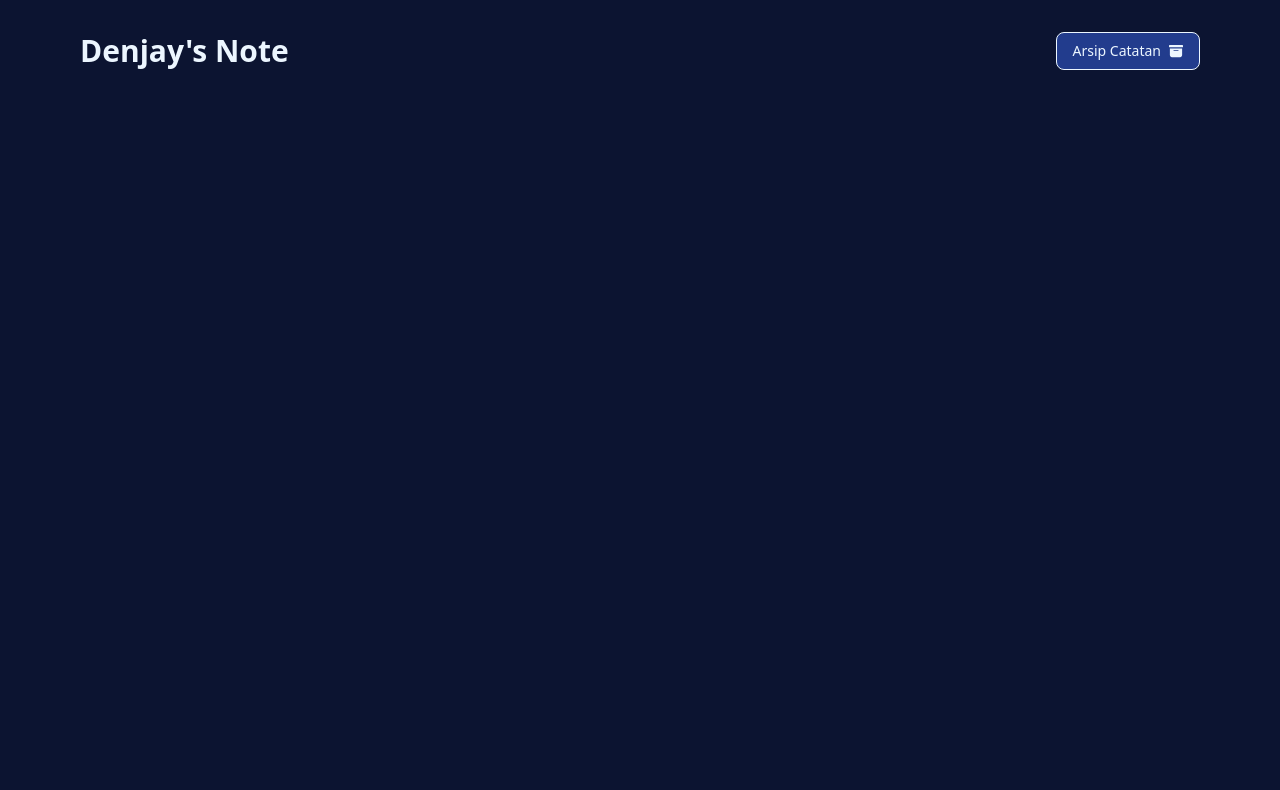
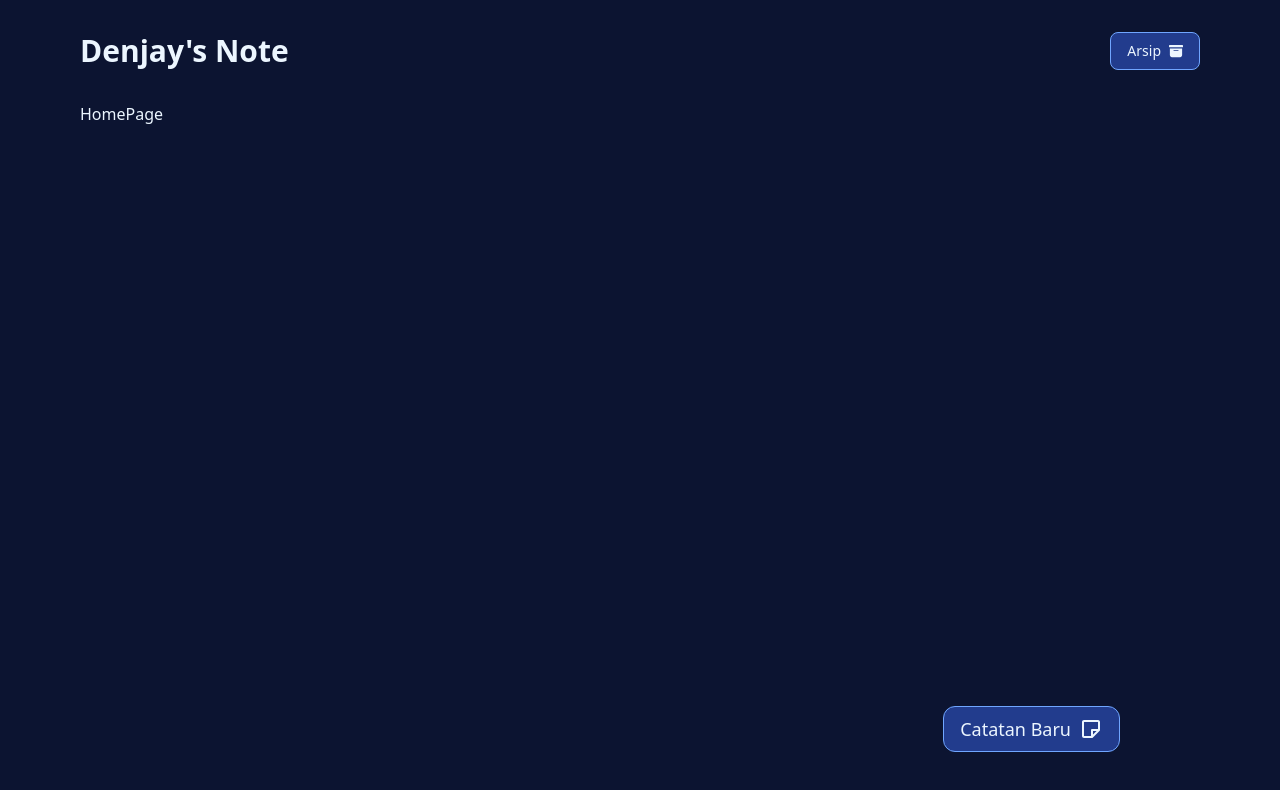
Before and after one commit to denjayx/react-note-app, a React (Vite) app: page / in a window 1280 px wide. Shown: the top 790 px of the page. Built offline with nearby package versions, Linux system fonts and the light colour scheme.

Commit message:
feat: navigation

```diff
--- a/index.html
+++ b/index.html
@@ -1,4 +1,4 @@
-<!DOCTYPE html>
+<!doctype html>
 <html lang="en">
 	<head>
 		<meta charset="UTF-8" />
--- a/package.json
+++ b/package.json
@@ -22,13 +22,13 @@
     "autoprefixer": "^10.4.16",
     "eslint": "^8.55.0",
     "eslint-config-airbnb": "^19.0.4",
-    "eslint-plugin-import": "^2.25.3",
-    "eslint-plugin-jsx-a11y": "^6.5.1",
+    "eslint-plugin-import": "^2.29.1",
+    "eslint-plugin-jsx-a11y": "^6.8.0",
     "eslint-plugin-react": "^7.33.2",
     "eslint-plugin-react-hooks": "^4.6.0",
     "eslint-plugin-react-refresh": "^0.4.5",
     "postcss": "^8.4.32",
-    "prettier": "^3.1.1",
+    "prettier": "^2.5.1",
     "prettier-plugin-tailwindcss": "^0.5.10",
     "tailwindcss": "^3.4.0",
     "vite": "^5.0.8"
--- a/prettier.config.js
+++ /dev/null
@@ -1,4 +0,0 @@
-module.exports = {
-  plugins: ['prettier-plugin-tailwindcss'],
-  tailwindAttributes: ['className'],
-};
--- a/src/App.jsx
+++ b/src/App.jsx
@@ -1,19 +1,27 @@
+/* eslint-disable import/no-named-as-default */
 /* eslint-disable react/no-unescaped-entities */
 import React from 'react';
-import { BsFillArchiveFill } from 'react-icons/bs';
-import { NavLink } from 'react-router-dom';
+import { Routes, Route } from 'react-router-dom';
+import Navbar from './components/Navbar';
+import HomePage from './pages/HomePage';
+import AddPage from './pages/AddPage';
 
 function App() {
   return (
-    <header className="container py-4 lg:py-8">
-      <nav className="flex justify-between items-center">
-        <h1 className="text-primary-50 text-3xl font-bold">Denjay's Note</h1>
-        <NavLink to="/archived" className="flex items-center text-sm gap-2 bg-primary-900 border border-primary-50 py-2 px-4 rounded-lg">
-          <span>Arsip Catatan</span>
-          <BsFillArchiveFill />
-        </NavLink>
-      </nav>
-    </header>
+    <section>
+      <header className="container py-6 lg:py-8">
+        <nav className="flex justify-between items-center">
+          <h1 className="text-primary-50 text-3xl font-bold">Denjay's Note</h1>
+          <Navbar />
+        </nav>
+      </header>
+      <main className="container">
+        <Routes>
+          <Route path="/" element={<HomePage />} />
+          <Route path="/add" element={<AddPage />} />
+        </Routes>
+      </main>
+    </section>
   );
 }
 
--- /dev/null
+++ b/src/components/Navbar.jsx
@@ -0,0 +1,27 @@
+import { BiNote } from "react-icons/bi";
+import React from "react";
+import { BsFillArchiveFill } from "react-icons/bs";
+import { NavLink } from "react-router-dom";
+
+function Navbar() {
+  return (
+    <section>
+      <NavLink
+        to="/archived"
+        className="flex items-center text-sm gap-2 bg-primary-900 hover:bg-primary-950 duration-300 border border-primary-400 py-2 px-4 rounded-lg"
+      >
+        <span>Arsip</span>
+        <BsFillArchiveFill />
+      </NavLink>
+      <NavLink
+        to="/add"
+        className="flex items-center text-lg py-2 px-4 gap-2 absolute bottom-12 right-4 md:right-8 lg:right-16 xl:right-40 bg-primary-900 hover:bg-primary-950 duration-300 border border-primary-400 rounded-xl"
+      >
+        <span>Catatan Baru</span>
+        <BiNote size={24} />
+      </NavLink>
+    </section>
+  );
+}
+
+export default Navbar;
--- /dev/null
+++ b/src/components/NoteInput.jsx
@@ -0,0 +1,9 @@
+import React, { Component } from "react";
+
+export class NoteInput extends Component {
+  render() {
+    return <div>NoteInput</div>;
+  }
+}
+
+export default NoteInput;
--- /dev/null
+++ b/src/pages/AddPage.jsx
@@ -0,0 +1,7 @@
+import React from 'react';
+
+function AddPage() {
+  return <div>AddPage</div>;
+}
+
+export default AddPage;
--- /dev/null
+++ b/src/pages/ArchivedPage.jsx
@@ -0,0 +1,9 @@
+import React, { Component } from "react";
+
+export class ArchivedPage extends Component {
+  render() {
+    return <div>ArchivedPage</div>;
+  }
+}
+
+export default ArchivedPage;
--- /dev/null
+++ b/src/pages/HomePage.jsx
@@ -0,0 +1,9 @@
+import React, { Component } from "react";
+
+export class HomePage extends Component {
+  render() {
+    return <div>HomePage</div>;
+  }
+}
+
+export default HomePage;
--- a/tailwind.config.js
+++ b/tailwind.config.js
@@ -1,9 +1,6 @@
 /** @type {import('tailwindcss').Config} */
 export default {
-  content: [
-    './index.html',
-    './src/**/*.{js,ts,jsx,tsx}',
-  ],
+  content: ['./index.html', './src/**/*.{js,ts,jsx,tsx}'],
   theme: {
     container: {
       center: true,
@@ -33,5 +30,5 @@ export default {
       },
     },
   },
-  plugins: ['prettier-plugin-tailwindcss'],
+  plugins: [],
 };
```
Also changed, not shown: .eslintrc.json, 1 other file (tests, documents, lock files or other folders).
